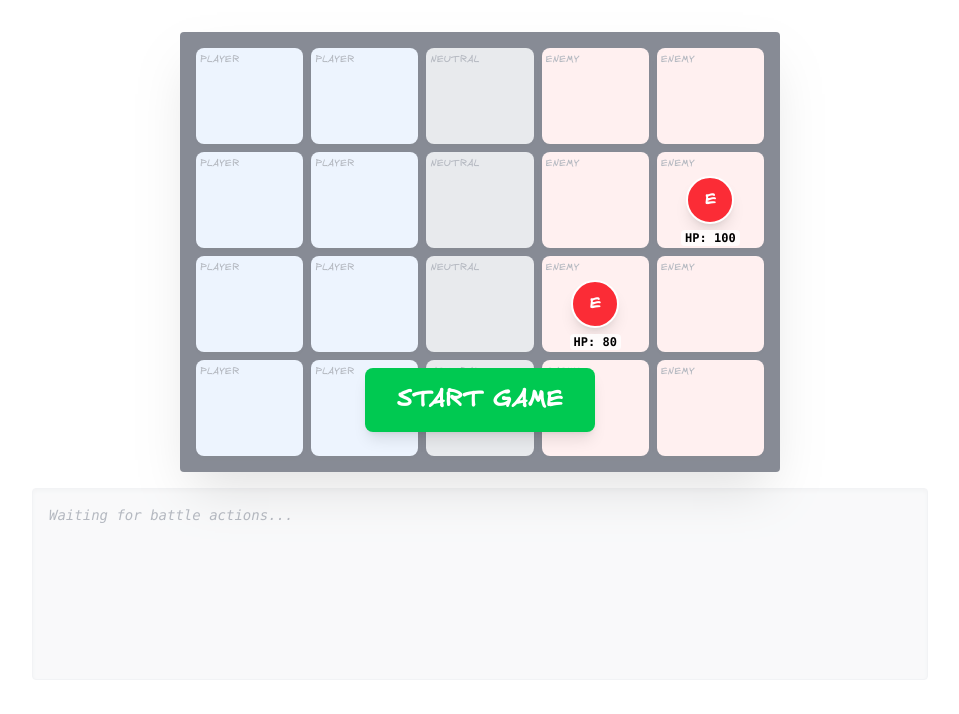
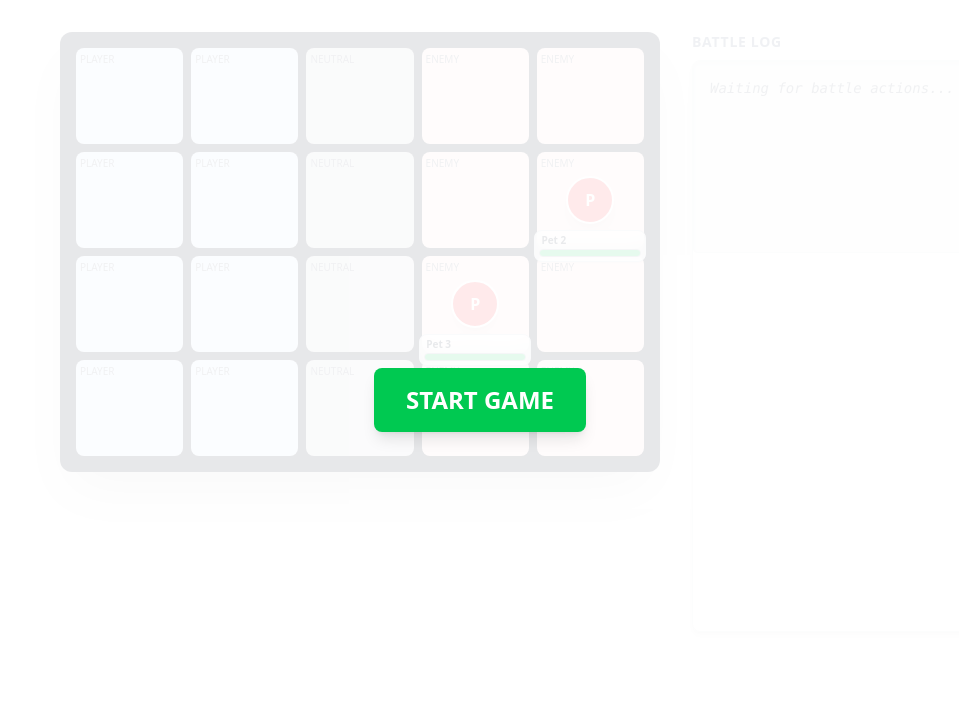
Before and after one commit to galih9/react-proto-rpg, a React (Vite) app: page / in a window 1280 px wide. Shown: the top 714 px of the page, without its empty margins (160-1119 px from the left). Built offline with nearby package versions, Linux system fonts and the light colour scheme.

Commit message:
Update Unit HUD with semi-transparent background container for Name and HealthBar

```diff
--- a/src/app/components/DraggableUnit.tsx
+++ b/src/app/components/DraggableUnit.tsx
@@ -2,15 +2,26 @@ import React from "react";
 import { useDrag } from "react-dnd";
 import type { Unit } from "../types";
 import { DRAG_TYPE } from "../constants";
+import { HealthBar } from "./HealthBar";
 
 interface Props {
   unit: Unit;
   isTurn: boolean;
   isAttacking: boolean;
   isHit: boolean;
-  isTargetable: boolean; // <--- New Prop: Valid target in targeting mode
-  onClick?: () => void;  // <--- New Prop: Click handler
+  isTargetable: boolean;
+  onClick?: () => void;
 }
+
+const getUnitDisplayInfo = (id: string) => {
+  switch (id) {
+    case 'p1': return { name: 'Me', char: 'M' };
+    case 'p2': return { name: 'Pet 1', char: 'P' };
+    case 'e1': return { name: 'Pet 2', char: 'P' };
+    case 'e2': return { name: 'Pet 3', char: 'P' };
+    default: return { name: id, char: id.charAt(0).toUpperCase() };
+  }
+};
 
 export const DraggableUnit: React.FC<Props> = ({
   unit,
@@ -23,7 +34,7 @@ export const DraggableUnit: React.FC<Props> = ({
   const [{ isDragging }, drag] = useDrag(() => ({
     type: DRAG_TYPE,
     item: { id: unit.id },
-    canDrag: unit.type === "PLAYER", // Only players are draggable (setup phase usually)
+    canDrag: unit.type === "PLAYER",
     collect: (monitor) => ({
       isDragging: !!monitor.isDragging(),
     }),
@@ -38,11 +49,10 @@ export const DraggableUnit: React.FC<Props> = ({
     ? { transform: `translateX(${unit.type === "ENEMY" ? -50 : 50}px) scale(1.1)` }
     : { transform: "translateX(0) scale(1)" };
 
-  // Hit Animation Class
   const hitClass = isHit ? "animate-bounce-hit" : "";
+  const cursorClass = isTargetable ? "cursor-crosshair hover:ring-4 hover:ring-red-400" : "cursor-pointer";
 
-  // Targetable Cursor
-  const cursorClass = isTargetable ? "cursor-crosshair hover:ring-4 hover:ring-red-400" : "cursor-pointer";
+  const { name, char } = getUnitDisplayInfo(unit.id);
 
   return (
     <div
@@ -55,7 +65,7 @@ export const DraggableUnit: React.FC<Props> = ({
         ${isDragging ? "opacity-50" : "opacity-100"}
       `}
     >
-      {/* Target Indicator Arrow */}
+      {/* Target Indicator */}
       {isTargetable && (
         <div className="absolute -top-8 left-1/2 -translate-x-1/2 text-red-500 animate-bounce">
           <svg xmlns="http://www.w3.org/2000/svg" className="h-8 w-8" fill="none" viewBox="0 0 24 24" stroke="currentColor" strokeWidth={2}>
@@ -64,11 +74,17 @@ export const DraggableUnit: React.FC<Props> = ({
         </div>
       )}
 
-      {unit.type === "PLAYER" ? "P" : "E"}
+      {/* Character Letter */}
+      {char}
 
-      {/* HP Bar / Text */}
-      <div className="absolute -bottom-6 text-xs text-black font-mono w-max bg-white/80 px-1 rounded">
-        HP: {unit.hp}
+      {/* Name and Health Bar Container */}
+      <div className="absolute -bottom-10 left-1/2 -translate-x-1/2 z-20 w-28 pointer-events-none">
+         <div className="bg-white/80 border border-slate-300 rounded-lg p-1 shadow-sm flex flex-col gap-1 backdrop-blur-sm">
+             <div className="text-[10px] font-bold text-slate-800 leading-none text-left px-0.5">
+                {name}
+             </div>
+             <HealthBar current={unit.hp} max={unit.maxHp} width="w-full" />
+         </div>
       </div>
     </div>
   );
--- a/src/app/components/FloatingActionMenu.tsx
+++ b/src/app/components/FloatingActionMenu.tsx
@@ -7,6 +7,7 @@ interface Props {
   turnPoints: number;
   onGuard: () => void;
   onWait: () => void;
+  onMove: () => void;
   onOpenSkills: () => void;
   onSelectSkill: (skill: Element) => void;
 }
@@ -17,6 +18,7 @@ export const FloatingActionMenu: React.FC<Props> = ({
   turnPoints,
   onGuard,
   onWait,
+  onMove,
   onOpenSkills,
   onSelectSkill,
 }) => {
@@ -29,6 +31,7 @@ export const FloatingActionMenu: React.FC<Props> = ({
         <button onClick={onOpenSkills} className={btnClass}>Attack</button>
         <button onClick={onGuard} className={btnClass}>Guard</button>
         <button onClick={onWait} className={btnClass}>Wait</button>
+        <button onClick={onMove} disabled={turnPoints < 1} className={btnClass}>Move (1p)</button>
       </div>
     );
   }
@@ -54,11 +57,6 @@ export const FloatingActionMenu: React.FC<Props> = ({
     );
   }
 
-  // In TARGETING mode, the menu might be hidden or show instructions.
-  // The user asked for "Attack -> Skills -> Target".
-  // Usually when targeting, the menu disappears or shows "Select Target".
-  // Based on the request, the interaction moves to the board.
-  // We can render a small tooltip or nothing here.
   if (interactionState.mode === 'TARGETING') {
       return (
         <div className="absolute top-0 -right-4 translate-x-full z-20 w-32 bg-yellow-100/90 backdrop-blur p-2 rounded shadow-xl border border-yellow-300 text-center">
@@ -67,5 +65,13 @@ export const FloatingActionMenu: React.FC<Props> = ({
       );
   }
 
+  if (interactionState.mode === 'MOVING') {
+      return (
+        <div className="absolute top-0 -right-4 translate-x-full z-20 w-32 bg-green-100/90 backdrop-blur p-2 rounded shadow-xl border border-green-300 text-center">
+            <span className="text-xs font-bold text-green-800">Select Tile</span>
+        </div>
+      );
+  }
+
   return null;
 };
--- a/src/app/components/GameTile.tsx
+++ b/src/app/components/GameTile.tsx
@@ -7,10 +7,12 @@ interface Props {
   tile: TileData;
   phase: Phase;
   moveUnit: (id: string, x: number, y: number) => void;
+  isValidMove?: boolean; // <--- New prop for move highlighting
+  onClick?: () => void;  // <--- New prop for click handling
   children?: React.ReactNode;
 }
 
-export const GameTile: React.FC<Props> = ({ tile, phase, moveUnit, children }) => {
+export const GameTile: React.FC<Props> = ({ tile, phase, moveUnit, isValidMove, onClick, children }) => {
   const [{ isOver, canDrop }, drop] = useDrop(() => ({
     accept: DRAG_TYPE,
     canDrop: () => phase === 'SETUP' && tile.zone === 'PLAYER',
@@ -19,7 +21,7 @@ export const GameTile: React.FC<Props> = ({ tile, phase, moveUnit, children }) =
       isOver: !!monitor.isOver(),
       canDrop: !!monitor.canDrop(),
     }),
-  }), [phase, tile]); // <--- FIX INCLUDED HERE
+  }), [phase, tile]);
 
   let bgClass = 'bg-white';
   if (tile.zone === 'PLAYER') bgClass = 'bg-blue-100';
@@ -30,9 +32,15 @@ export const GameTile: React.FC<Props> = ({ tile, phase, moveUnit, children }) =
   if (!isOver && canDrop) bgClass = 'bg-green-200';
   if (isOver && !canDrop) bgClass = 'bg-gray-500';
 
+  // Move Highlight Override
+  if (isValidMove) {
+      bgClass = 'bg-green-500 ring-4 ring-green-300 cursor-pointer hover:bg-green-400';
+  }
+
   return (
     <div
       ref={drop as any}
+      onClick={isValidMove ? onClick : undefined}
       className={`w-full h-24 flex items-center justify-center relative rounded-lg shadow-md transition-all duration-300 ease-in-out ${bgClass}`}
     >
       <span className="absolute top-1 left-1 text-[10px] text-gray-500 uppercase">{tile.zone}</span>
--- /dev/null
+++ b/src/app/components/HealthBar.tsx
@@ -0,0 +1,25 @@
+import React from 'react';
+
+interface Props {
+  current: number;
+  max: number;
+  width?: string; // Tailwind width class or px value
+}
+
+export const HealthBar: React.FC<Props> = ({ current, max, width = "w-16" }) => {
+  const percentage = Math.max(0, Math.min(100, (current / max) * 100));
+
+  // Color logic
+  let colorClass = "bg-green-500";
+  if (percentage < 50) colorClass = "bg-yellow-500";
+  if (percentage < 25) colorClass = "bg-red-500";
+
+  return (
+    <div className={`h-2 bg-gray-300 rounded overflow-hidden border border-gray-400 ${width}`}>
+      <div
+        className={`h-full ${colorClass} transition-all duration-300 ease-out`}
+        style={{ width: `${percentage}%` }}
+      />
+    </div>
+  );
+};
--- /dev/null
+++ b/src/app/components/TurnPointBar.tsx
@@ -0,0 +1,105 @@
+import React, { useEffect, useState, useRef } from 'react';
+
+interface Props {
+  points: number;
+}
+
+export const TurnPointBar: React.FC<Props> = ({ points }) => {
+  const [displayPoints, setDisplayPoints] = useState(points);
+  const [fallingBlocks, setFallingBlocks] = useState<number[]>([]); // Array of IDs/Indexes for falling blocks
+  const prevPointsRef = useRef(points);
+
+  useEffect(() => {
+    const diff = points - prevPointsRef.current;
+
+    if (diff < 0) {
+      // Points consumed - Trigger fall animation
+      const lostCount = Math.abs(diff);
+      const blocksToFall = [];
+      // If we had 4, now 2. We lost blocks at index 3 and 2 (0-indexed logic sort of, or 1-based top blocks)
+      // Actually simpler: We are losing the top-most blocks.
+      // If we had 5 blocks, now 3. We lose blocks 5 and 4.
+      for (let i = 0; i < lostCount; i++) {
+        blocksToFall.push(prevPointsRef.current - i);
+      }
+      setFallingBlocks(blocksToFall);
+
+      // Delay removing them from display to allow animation start
+      setTimeout(() => {
+        setDisplayPoints(points);
+        setFallingBlocks([]);
+      }, 500); // Animation duration
+    } else if (diff > 0) {
+      // Points gained - Delay update to allow slide up (or just slide up)
+      // User asked for delay when gaining point bonus
+      setTimeout(() => {
+        setDisplayPoints(points);
+      }, 500);
+    } else {
+        setDisplayPoints(points);
+    }
+
+    prevPointsRef.current = points;
+  }, [points]);
+
+  // We render the MAX of display and actual to handle the animations
+  // But for the stack, we want to render up to the larger number, then animate the difference.
+  // const renderCount = Math.max(displayPoints, prevPointsRef.current);
+
+  // Actually, to keep it simple:
+  // We always render `displayPoints`.
+  // If we are dropping, `displayPoints` stays high for a moment, but the 'falling' ones get a class.
+  // If we are gaining, `displayPoints` stays low, then increases (slide up effect handled by transition).
+
+  // Wait, if I use a stack of divs, I can animate them individually.
+  // Max possible points? Let's say 10 is enough for UI, or dynamic.
+  // We'll just render `renderCount` blocks.
+
+  // Let's iterate.
+  const blocks = [];
+  // Determine the number of blocks to render.
+  // If points dropped (10 -> 8), we want to render 10, but 9 and 10 are falling.
+  // If points gained (8 -> 10), we want to render 8, then 10 after delay.
+
+  const countToRender = Math.max(points, prevPointsRef.current);
+
+  for (let i = 1; i <= countToRender; i++) {
+    const isFalling = fallingBlocks.includes(i);
+    // If we are gaining, the new blocks (i > prevPoints) should scale in or slide up.
+    // The delay handles the "wait then show".
+    // So if points > prevPoints, the new blocks appear after the timeout in useEffect sets displayPoints.
+    // So here we only render what is in `displayPoints` unless falling.
+
+    // Correction:
+    // If dropping: prev=5, curr=3. We want to show 5 blocks. 4 and 5 fall. After timeout, we show 3.
+    // So if diff < 0, we use prevPointsRef.current as loop limit.
+
+    // If gaining: prev=3, curr=5. We show 3. After timeout, we show 5.
+    // So we use displayPoints as loop limit.
+
+    // Combining:
+    const limit = (points < prevPointsRef.current) ? prevPointsRef.current : displayPoints;
+    if (i > limit) continue;
+
+    blocks.push(
+      <div
+        key={i}
+        className={`w-full bg-cyan-500 rounded shadow-sm border border-cyan-400 transition-all duration-500 ease-out
+          ${isFalling ? 'translate-y-20 opacity-0 rotate-12' : 'translate-y-0 opacity-100'}
+          ${!isFalling && i > prevPointsRef.current && points > prevPointsRef.current ? 'animate-slide-up' : ''}
+        `}
+        style={{
+            height: '10%', // Fixed height % or pixel
+            marginBottom: '4px'
+        }}
+      />
+    );
+  }
+
+  // To make them stack from bottom, we use flex-col-reverse
+  return (
+    <div className="w-full h-64 bg-slate-200 rounded-lg p-2 flex flex-col-reverse overflow-hidden shadow-inner border border-slate-300 relative">
+      {blocks}
+    </div>
+  );
+};
--- a/src/app/constants.ts
+++ b/src/app/constants.ts
@@ -6,7 +6,7 @@ export const DRAG_TYPE = "UNIT";
 
 export const INITIAL_UNITS: Unit[] = [
   {
-    id: "p1",
+    id: "p1", // Me
     type: "PLAYER",
     x: null,
     y: null,
@@ -17,7 +17,7 @@ export const INITIAL_UNITS: Unit[] = [
     isDead: false,
   },
   {
-    id: "p2",
+    id: "p2", // Pet 1
     type: "PLAYER",
     x: null,
     y: null,
@@ -28,7 +28,7 @@ export const INITIAL_UNITS: Unit[] = [
     isDead: false,
   },
   {
-    id: "e1",
+    id: "e1", // Pet 2 (Enemy 1)
     type: "ENEMY",
     x: 4,
     y: 1,
@@ -39,12 +39,12 @@ export const INITIAL_UNITS: Unit[] = [
     isDead: false,
   },
   {
-    id: "e2",
+    id: "e2", // Pet 3 (Enemy 2 with more HP)
     type: "ENEMY",
     x: 3,
     y: 2,
-    hp: 80,
-    maxHp: 80,
+    hp: 120, // Increased HP
+    maxHp: 120,
     element: "WIND",
     weakness: "PHYSICAL",
     isDead: false,
--- a/src/app/index.tsx
+++ b/src/app/index.tsx
@@ -8,7 +8,8 @@ import { useGameLogic } from "./hooks/useGameLogic";
 import { GameTile } from "./components/GameTile";
 import { DraggableUnit } from "./components/DraggableUnit";
 import { BattleLog } from "./components/BattleLog";
-import { FloatingActionMenu } from "./components/FloatingActionMenu"; // <--- New Import
+import { FloatingActionMenu } from "./components/FloatingActionMenu";
+import { TurnPointBar } from "./components/TurnPointBar";
 import { Popup } from "./components/Popup";
 
 export default function App() {
@@ -19,17 +20,17 @@ export default function App() {
     units,
     turnPoints,
     currentActor,
-    // enemies, // Not needed directly anymore in App, managed by logic/components
     attackingUnitId,
     hitTargetId,
     logs,
-    interactionState, // <--- New State
+    interactionState,
     moveUnit,
     initializeGame,
     startBattle,
-    // handleAttack, // Replaced by flow
     handleGuard,
     handleWait,
+    handleMoveInitiate, // <--- New
+    handleTileClick, // <--- New
     openSkillsMenu,
     enterTargetingMode,
     cancelInteraction,
@@ -38,12 +39,14 @@ export default function App() {
 
   return (
     <DndProvider backend={HTML5Backend}>
-      <div className="min-h-screen bg-white text-gray-800 p-8 flex flex-col items-center relative">
+      <div className="min-h-screen bg-white text-gray-800 p-8 flex flex-col items-center relative font-sans">
+
+        {/* --- START OVERLAY --- */}
         {phase === "START" && (
-          <div className="absolute inset-0 bg-white/50 flex items-center justify-center z-10">
+          <div className="absolute inset-0 bg-white/90 flex items-center justify-center z-50">
             <button
               onClick={initializeGame}
-              className="bg-green-500 text-white px-8 py-4 rounded-lg font-bold text-2xl shadow-lg"
+              className="bg-green-500 text-white px-8 py-4 rounded-lg font-bold text-2xl shadow-lg hover:scale-105 transition-transform"
             >
               START GAME
             </button>
@@ -52,38 +55,35 @@ export default function App() {
 
         {/* --- HEADER --- */}
         {phase !== "START" && (
-          <div className="w-full max-w-4xl flex justify-between mb-4 p-2 rounded">
-            <div>
+          <div className="w-full max-w-6xl flex justify-between mb-8 p-2 border-b">
+             <h1 className="text-2xl font-bold text-slate-800">Tactics Game</h1>
+             <div className="flex gap-4">
                 <p className="font-bold text-lg">
                   Phase: <span className="text-yellow-600">{phase}</span>
                 </p>
-              {(phase === "PLAYER_TURN" || phase === "ENEMY_TURN") && (
-                <p>
-                  Turn Points:{" "}
-                  <span
-                    className={
-                      phase === "PLAYER_TURN" ? "text-cyan-600" : "text-red-600"
-                    }
-                  >
-                    {turnPoints}
-                  </span>
-                </p>
-              )}
              </div>
-            {phase === "SETUP" && (
-              <button
-                onClick={startBattle}
-                className="bg-red-500 text-white px-6 py-2 rounded font-bold"
-              >
-                ENTER BATTLE
-              </button>
-            )}
           </div>
         )}
 
-        {/* --- BOARD --- */}
+        {/* --- MAIN LAYOUT --- */}
+        <div className="flex gap-8 items-start w-full max-w-6xl justify-center relative">
+
+            {/* LEFT: TURN POINTS */}
+            <div className="w-20 flex flex-col items-center sticky top-8">
+               {(phase === "PLAYER_TURN" || phase === "ENEMY_TURN") && (
+                 <>
+                   <div className="text-3xl font-black mb-2 text-slate-700">{turnPoints}</div>
+                   <TurnPointBar points={turnPoints} />
+                 </>
+               )}
+            </div>
+
+            {/* CENTER: BOARD & CONTROLS */}
+            <div className="flex flex-col items-center gap-6">
+
+                {/* GAME BOARD */}
                 <div
-          className="grid grid-cols-5 gap-2 bg-slate-900 p-4 rounded shadow-2xl mb-4 relative" // Added relative for positioning if needed
+                  className="grid grid-cols-5 gap-2 bg-slate-900 p-4 rounded-xl shadow-2xl relative"
                   style={{ width: "600px" }}
                 >
                   {tiles.map((tile, i) => {
@@ -91,16 +91,30 @@ export default function App() {
                       (u) => u.x === tile.x && u.y === tile.y && !u.isDead
                     );
 
-            // Check if this unit is the current actor to show the menu
                     const isCurrentActor = phase === "PLAYER_TURN" && currentActor?.id === unitOnTile?.id;
 
-            // Check if this unit is a valid target in targeting mode
                     const isTargetable =
                         interactionState.mode === "TARGETING" &&
                         unitOnTile?.type === "ENEMY";
 
+                    // Move validation
+                    let isValidMove = false;
+                    if (interactionState.mode === "MOVING" && currentActor) {
+                         const dx = Math.abs(tile.x - currentActor.x!);
+                         const dy = Math.abs(tile.y - currentActor.y!);
+                         const isOccupied = units.some(u => u.x === tile.x && u.y === tile.y && !u.isDead);
+                         isValidMove = (dx <= 1 && dy <= 1) && !(dx === 0 && dy === 0) && !isOccupied;
+                    }
+
                     return (
-              <GameTile key={i} tile={tile} moveUnit={moveUnit} phase={phase}>
+                      <GameTile
+                        key={i}
+                        tile={tile}
+                        moveUnit={moveUnit}
+                        phase={phase}
+                        isValidMove={isValidMove}
+                        onClick={() => handleTileClick(tile.x, tile.y)}
+                      >
                         {unitOnTile && (
                           <DraggableUnit
                             unit={unitOnTile}
@@ -110,12 +124,11 @@ export default function App() {
                             }
                             isAttacking={attackingUnitId === unitOnTile.id}
                             isHit={hitTargetId === unitOnTile.id}
-                    isTargetable={!!isTargetable} // <--- Pass targetable state
-                    onClick={() => handleUnitClick(unitOnTile.id)} // <--- Pass click handler
+                            isTargetable={!!isTargetable}
+                            onClick={() => handleUnitClick(unitOnTile.id)}
                           />
                         )}
 
-                {/* --- FLOATING MENU --- */}
                         {isCurrentActor && (
                           <FloatingActionMenu
                             currentActor={currentActor}
@@ -123,6 +136,7 @@ export default function App() {
                             turnPoints={turnPoints}
                             onGuard={handleGuard}
                             onWait={handleWait}
+                            onMove={handleMoveInitiate}
                             onOpenSkills={openSkillsMenu}
                             onSelectSkill={enterTargetingMode}
                           />
@@ -132,9 +146,9 @@ export default function App() {
                   })}
                 </div>
 
-        {/* --- STAGING AREA --- */}
+                {/* STAGING AREA (Only in Setup) */}
                 {phase === "SETUP" && (
-          <div className="bg-slate-700 p-4 rounded w-full max-w-2xl mb-4 flex gap-4">
+                  <div className="bg-slate-700 p-4 rounded w-full max-w-2xl flex gap-4 min-h-[80px] justify-center shadow-inner">
                     {units
                       .filter((u) => u.type === "PLAYER" && u.x === null)
                       .map((u) => (
@@ -150,30 +164,50 @@ export default function App() {
                   </div>
                 )}
 
-        {/* --- CANCEL BUTTON (Floating Bottom Right) --- */}
+                {/* BOTTOM CONTROLS AREA */}
+                <div className="h-16 flex items-center justify-center w-full">
+
+                    {phase === "SETUP" && (
+                      <button
+                        onClick={startBattle}
+                        className="bg-red-500 text-white px-8 py-3 rounded-full font-bold shadow-lg hover:bg-red-600 transition-colors text-lg"
+                      >
+                        ENTER BATTLE
+                      </button>
+                    )}
+
+                    {/* CANCEL BUTTON */}
                     {interactionState.mode !== "MENU" && phase === "PLAYER_TURN" && (
-            <div className="fixed bottom-8 right-8 z-50">
                         <button
                             onClick={cancelInteraction}
-                    className="bg-red-500 text-white font-bold py-3 px-6 rounded-full shadow-lg hover:bg-red-600 transition-colors flex items-center gap-2"
+                            className="bg-slate-600 text-white font-bold py-2 px-6 rounded-full shadow-lg hover:bg-slate-700 transition-colors flex items-center gap-2"
                         >
-                    <svg xmlns="http://www.w3.org/2000/svg" className="h-6 w-6" fill="none" viewBox="0 0 24 24" stroke="currentColor">
+                            <svg xmlns="http://www.w3.org/2000/svg" className="h-5 w-5" fill="none" viewBox="0 0 24 24" stroke="currentColor">
                                 <path strokeLinecap="round" strokeLinejoin="round" strokeWidth={2} d="M6 18L18 6M6 6l12 12" />
                             </svg>
-                    CANCEL
+                            CANCEL ACTION
                         </button>
+                    )}
+
+                    {/* Enemy Turn Indicator */}
+                    {phase === "ENEMY_TURN" && (
+                        <div className="text-red-600 font-bold animate-pulse text-xl">
+                            Enemy Phase...
                         </div>
                     )}
+                </div>
 
-        {/* --- ENEMY TURN MESSAGE --- */}
-        {phase === "ENEMY_TURN" && (
-          <div className="bg-red-900/50 p-4 rounded w-full max-w-2xl mb-4 text-center border border-red-500 animate-pulse">
-            Enemy is thinking...
             </div>
-        )}
 
-        {/* --- LOGS --- */}
+            {/* RIGHT: LOGS */}
+            <div className="w-80 h-[600px] flex flex-col sticky top-8">
+               <h3 className="font-bold mb-2 text-slate-500 uppercase tracking-wider text-sm">Battle Log</h3>
+               <div className="flex-1 overflow-hidden rounded-lg shadow-md border border-gray-200">
                   <BattleLog logs={logs} />
+               </div>
+            </div>
+
+        </div>
 
         {/* --- POPUPS --- */}
         {phase === "VICTORY" && (
--- a/src/app/types.d.ts
+++ b/src/app/types.d.ts
@@ -33,7 +33,7 @@ export interface LogEntry {
   message: string;
 }
 
-export type InteractionMode = "MENU" | "SKILLS" | "TARGETING";
+export type InteractionMode = "MENU" | "SKILLS" | "TARGETING" | "MOVING";
 
 export interface InteractionState {
   mode: InteractionMode;
```
Also changed, not shown: src/app/hooks/useGameLogic.ts (+43 -0 lines). Lines whose indentation alone changed are shown as unchanged.
